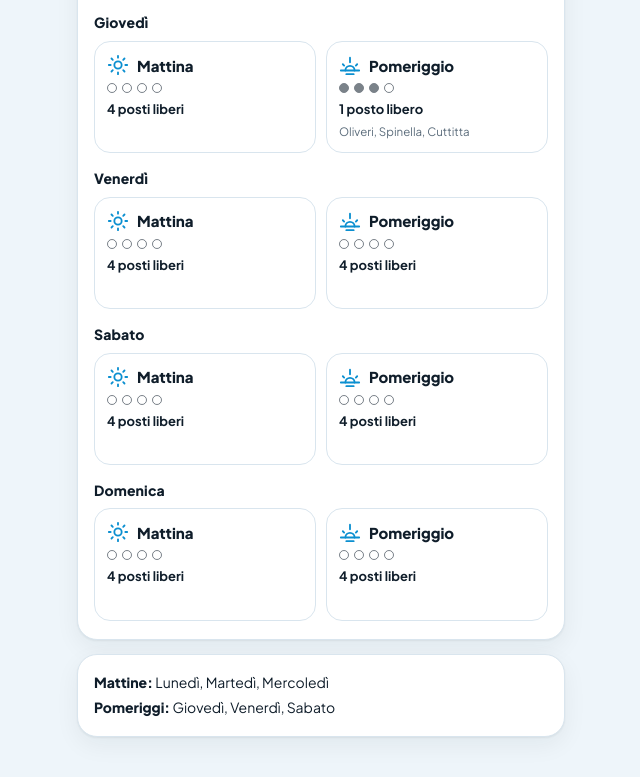
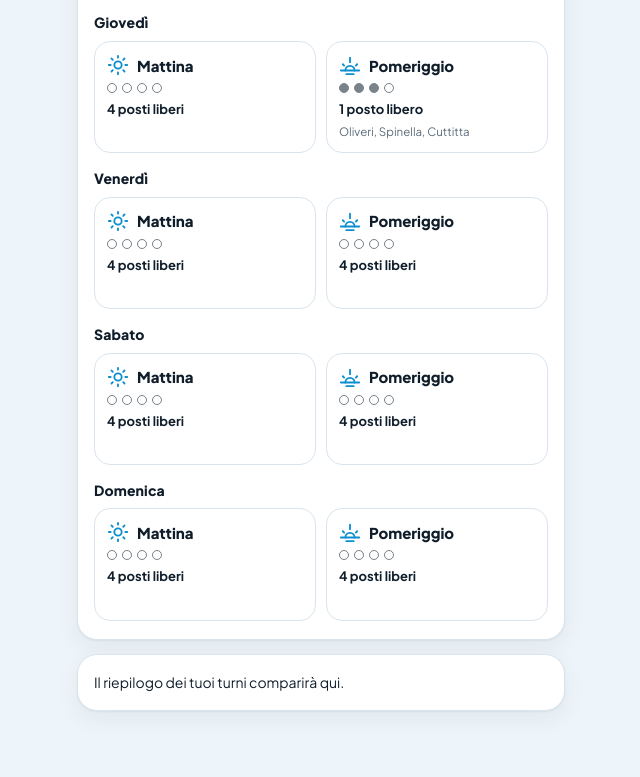
Before and after one commit to GreenBL/Turni-Misericordia, a plain HTML site: page index.html in a window 1280 px wide. Shown: the part 1065-1842 px from the top of the page, without its empty margins (319-959 px from the left). Drawn offline with Linux system fonts and the light colour scheme.

Commit message:
Remove LEGENDA constant and update disegnaRiepilogo

```diff
--- a/index.html
+++ b/index.html
@@ -210,7 +210,6 @@
 // ================= CONFIGURAZIONE =================
 const URL_SCRIPT = "INCOLLA_QUI_URL_WEB_APP_APPS_SCRIPT";
 const GIORNI = ["Lunedì", "Martedì", "Mercoledì", "Giovedì", "Venerdì", "Sabato", "Domenica"];
-const LEGENDA = [["Mattine", "Lunedì, Martedì, Mercoledì"], ["Pomeriggi", "Giovedì, Venerdì, Sabato"]];
 const POLL_MS = 10000; // ogni quanto aggiornare i posti liberi
 // Capienza, volontari e turni non disponibili si impostano in Code.gs
 // ==================================================
@@ -445,7 +444,19 @@ function disegnaHint() {
   else h.textContent = "Ciao " + titolo(S.volontario) + "! Tocca i turni che vuoi fare: ogni turno ha " + S.cap + " posti.";
 }
 
+function disegnaRiepilogo() {
+  const box = $("legenda");
+  if (!S.volontario) {
+    box.innerHTML = "<p>Il riepilogo dei tuoi turni comparirà qui.</p>";
+    return;
+  }
+  const giorni = (t) => [...S.sel].filter((k) => k.endsWith("-" + t)).sort((a, b) => ordine(a) - ordine(b)).map((k) => GIORNI[+k.split("-")[0]]);
+  const riga = (nome, lista) => "<p><strong>" + nome + ":</strong> " + (lista.length ? lista.join(", ") : "nessuno") + "</p>";
+  box.innerHTML = riga("Mattine", giorni("M")) + riga("Pomeriggi", giorni("P"));
+}
+
 function disegnaBar() {
+  disegnaRiepilogo();
   const n = S.sel.size;
   const btn = $("invia");
   if (!S.volontario) {
@@ -557,7 +568,6 @@ async function avvia() {
 
 // ---------- avvio ----------
 $("demo").hidden = !DEMO;
-$("legenda").innerHTML = LEGENDA.map((l) => "<p><strong>" + l[0] + ":</strong> " + l[1] + "</p>").join("");
 costruisciGiorni();
 disegnaGiorni();
 $("invia").addEventListener("click", invia);
```
